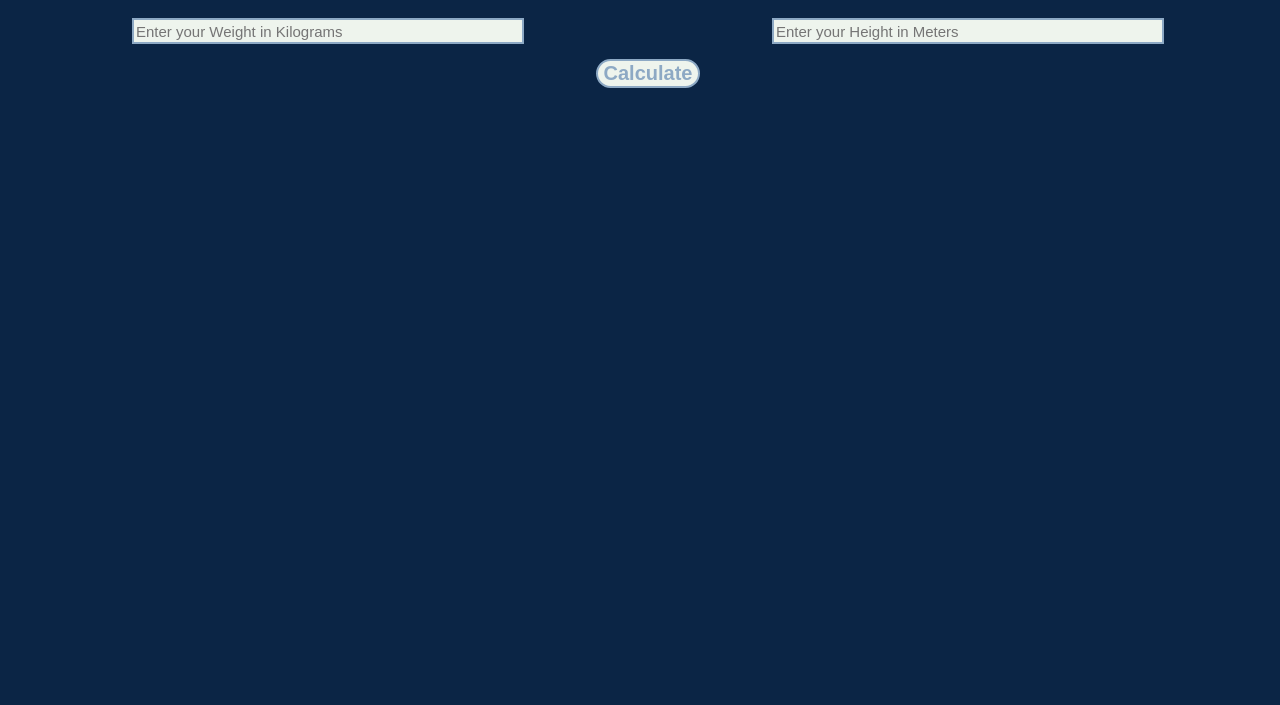
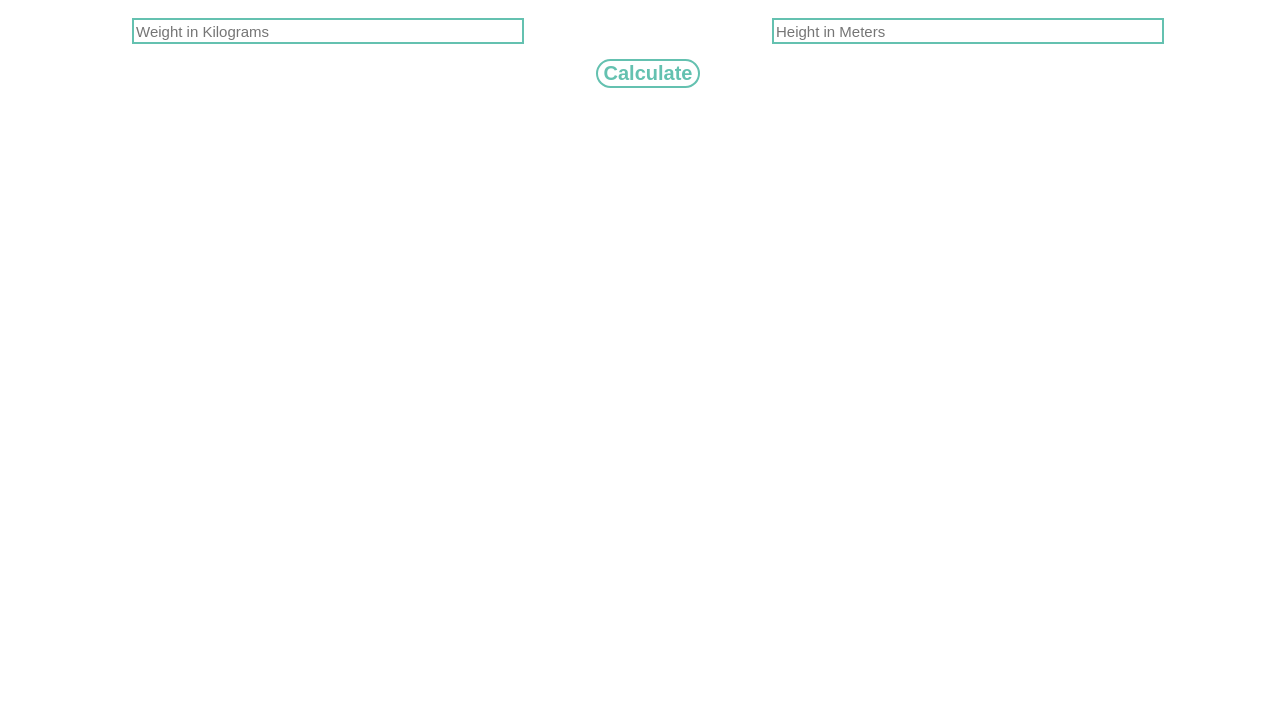
Before and after one commit to Gokurinko/BMI, a plain HTML site: page index.html in a window 1280 px wide. Shown: the part 95-800 px from the top of the page. Drawn offline with Linux system fonts and the light colour scheme.

Commit message:
minor changes

```diff
--- a/app.css
+++ b/app.css
@@ -1,9 +1,17 @@
+:root {
+    --d-color: rgba(0, 0, 0, 1);
+    --w-color: #fff;
+    --g-color: rgb(70, 69, 69);
+    --acc-color: #09134e;
+    --pop-color: #64c1b0;
+}
+
 body {
-    background-color: #0b2545;
+    background-color: var(---color);
 }
 
 h1 {
-    color: #eef4ed;
+    color: var(--w-color);
     text-align: center;
     font-size: 40px;
     font-weight: 600;
@@ -29,22 +37,22 @@ form {
 }
 
 .calc {
-    background-color: #eef4ed;
-    color: #8da9c4;
+    background-color: var(--w-color);
+    color: var(--pop-color);
     font-size: 20px;
     font-weight: 600;
-    border: 2px solid #8da9c4;
+    border: 2px solid var(--pop-color);
     border-radius: 2em;
     display: block;
     margin: auto;
 }
 
 .textForm {
-    background-color: #eef4ed;
+    background-color: var(--w-color);
     color: black;
     font-size: 15px;
     font-weight: 400;
-    border: 2px solid #8da9c4;
+    border: 2px solid var(--pop-color);
     width: 30%;
     height: 20px;
     margin: auto;
@@ -65,7 +73,7 @@ form {
 
 #results,
 #bmi {
-    color: #eef4ed;
+    color: var(--w-color);
     font-size: 25px;
 }
 
--- a/index.html
+++ b/index.html
@@ -15,10 +15,8 @@
 
         <form action="">
             <div class="formCard">
-                <input class="textForm" type="text" name="Weight" id="personWeight"
-                    placeholder="Enter your Weight in Kilograms">
-                <input class="textForm" type="text" name="Height" id="personHeight"
-                    placeholder="Enter your Height in Meters">
+                <input class="textForm" type="text" name="Weight" id="personWeight" placeholder="Weight in Kilograms">
+                <input class="textForm" type="text" name="Height" id="personHeight" placeholder="Height in Meters">
             </div>
             <button class="calc">Calculate</button>
         </form>
```
